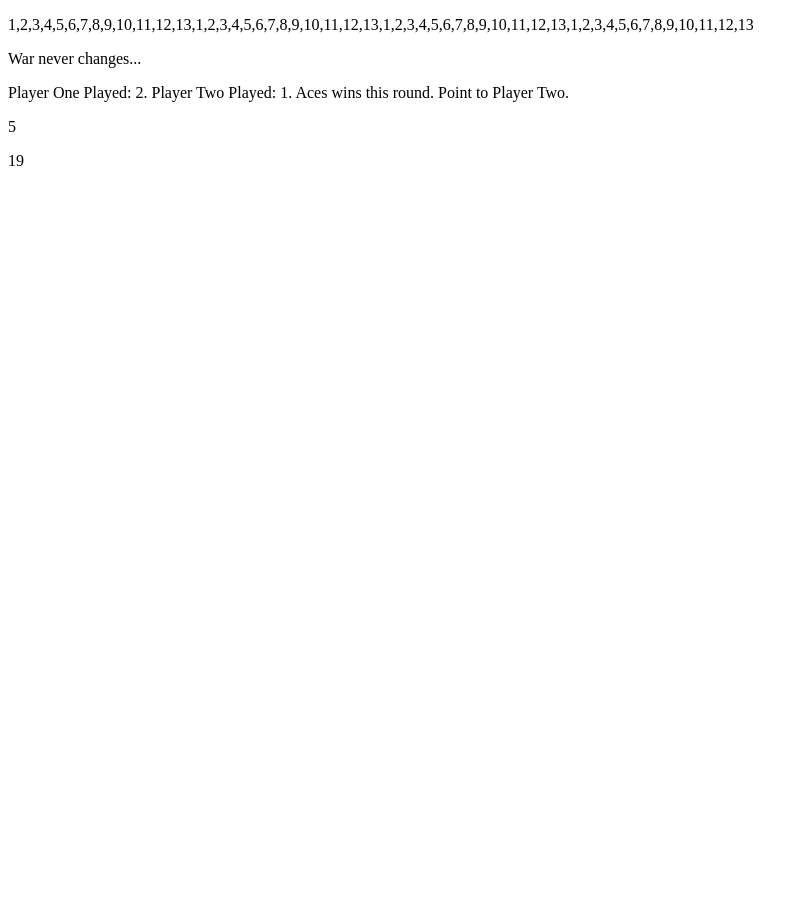
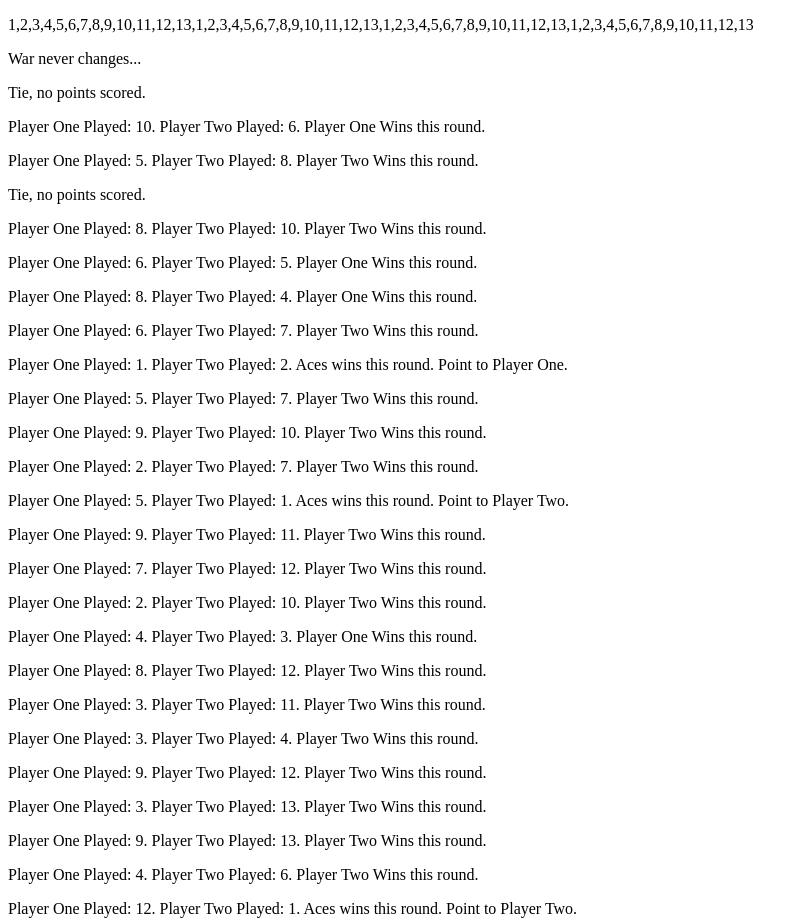
Before and after one commit to Mokagbue/theGameOfWar, a website: page index.html in a window 1280 px wide. Shown: the top 921 px of the page, without its empty margins (0-808 px from the left). Before the commit the page ends 800 px from the top, so only its background shows below. Drawn offline with Linux system fonts and the light colour scheme.

Commit message:
game displaying, needs styling

```diff
--- a/index.html
+++ b/index.html
@@ -27,43 +27,56 @@
         console.log("War never changes...");
         document.getElementById("intro").innerHTML = intro;
 
+        const main = document.querySelector('main');
+        let htmlString = "";
+
         handOne.forEach((card, index) => {
           const cardTwo = handTwo[index];
 
           if (card === cardTwo) {
             let response = "Tie, no points scored.";
-            document.getElementById("response").innerHTML = response;
+            htmlString += `<p>${response}<p>`;
+            // document.getElementById("response").innerHTML = response;
             console.log("Tie, no points scored.");
           } else if (card === 1) {
             let response = `Player One Played: ${card}. Player Two Played: ${cardTwo}. Aces wins this round. Point to Player One.`;
-            document.getElementById("response").innerHTML = response;
+            htmlString += `<p>${response}<p>`;
+            // document.getElementById("response").innerHTML = response;
             console.log(
               `Player One Played: ${card}. Player Two Played: ${cardTwo}. Aces wins this round. Point to Player One.`
             );
             playerOneScore++;
           } else if (cardTwo === 1) {
             let response = `Player One Played: ${card}. Player Two Played: ${cardTwo}. Aces wins this round. Point to Player Two.`;
-            document.getElementById("response").innerHTML = response;
+            htmlString += `<p>${response}<p>`;
+            // document.getElementById("response").innerHTML = response;
             console.log(
               `Player One Played: ${card}. Player Two Played: ${cardTwo}. Aces wins this round. Point to Player Two.`
             );
             playerTwoScore++;
           } else if (card > cardTwo && (card && cardTwo) != 1) {
             let response = `Player One Played: ${card}. Player Two Played: ${cardTwo}. Player One Wins this round.`;
-            document.getElementById("response").innerHTML = response;
+            htmlString += `<p>${response}<p>`;
+            // document.getElementById("response").innerHTML = response;
             console.log(
               `Player One Played: ${card}. Player Two Played: ${cardTwo}. Player One Wins this round.`
             );
             playerOneScore++;
           } else if (cardTwo > card && (card && cardTwo) != 1) {
             let response = `Player One Played: ${card}. Player Two Played: ${cardTwo}. Player Two Wins this round.`;
-            document.getElementById("response").innerHTML = response;
+            htmlString += `<p>${response}<p>`;
+            // document.getElementById("response").innerHTML = response;
             console.log(
               `Player One Played: ${card}. Player Two Played: ${cardTwo}. Player Two Wins this round.`
             );
             playerTwoScore++;
           }
+
+          main.innerHTML = htmlString;
+          // htmlString += `<p>${response}<p>`;
         });
+
+
 
         let pOneFinalScore = playerOneScore;
         document.getElementById("pOneFinalScore").innerHTML = pOneFinalScore;
@@ -85,15 +98,9 @@
     </script>
   </head>
   <body onload="getDeck(); war(handOne, handTwo)">
-
-
     <p id="deck"></p>
     <p id="intro"></p>
-    <p id="response"></p>
-    <p id="response"></p>
-    <p id="response"></p>
-    <p id="response"></p>
-    <p id="response"></p>
+    <main></main>
     <p id="pOneFinalScore"></p>
     <p id="pTwoFinalScore"></p>
   </body>
```
